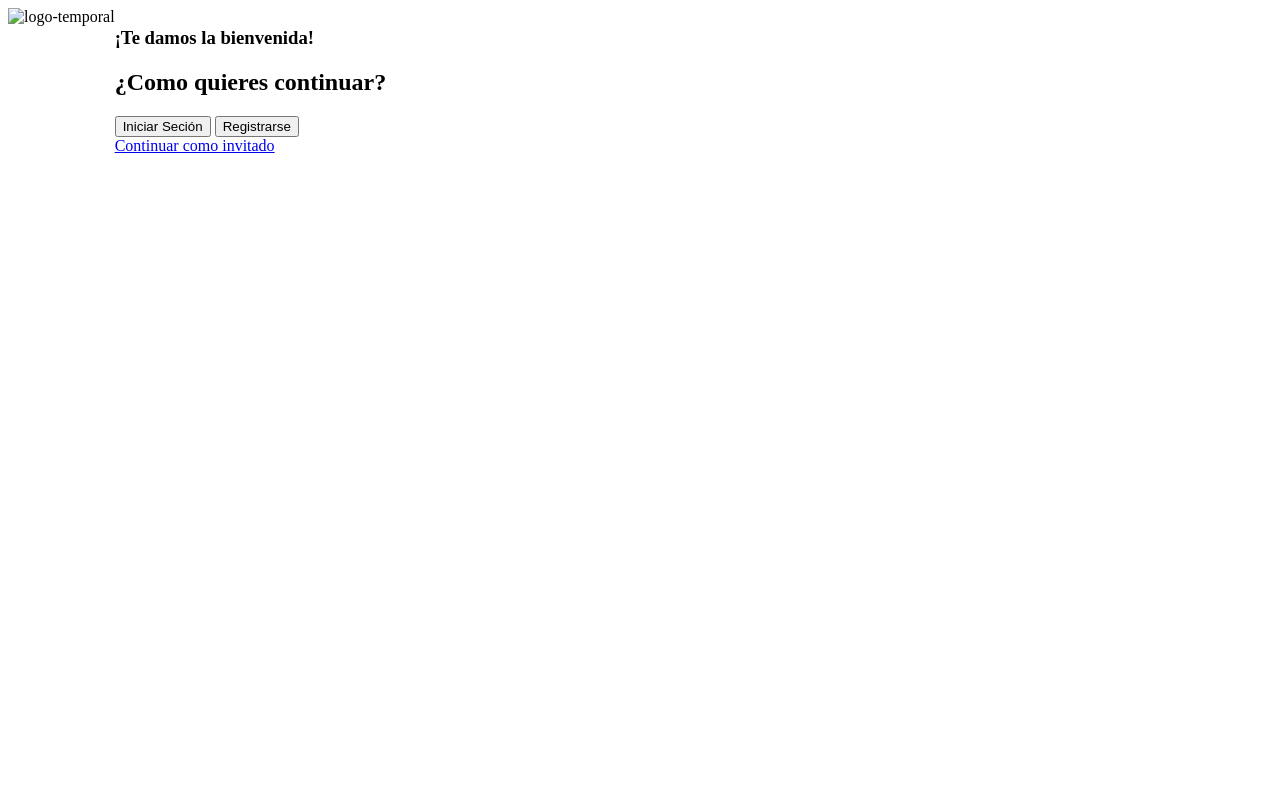
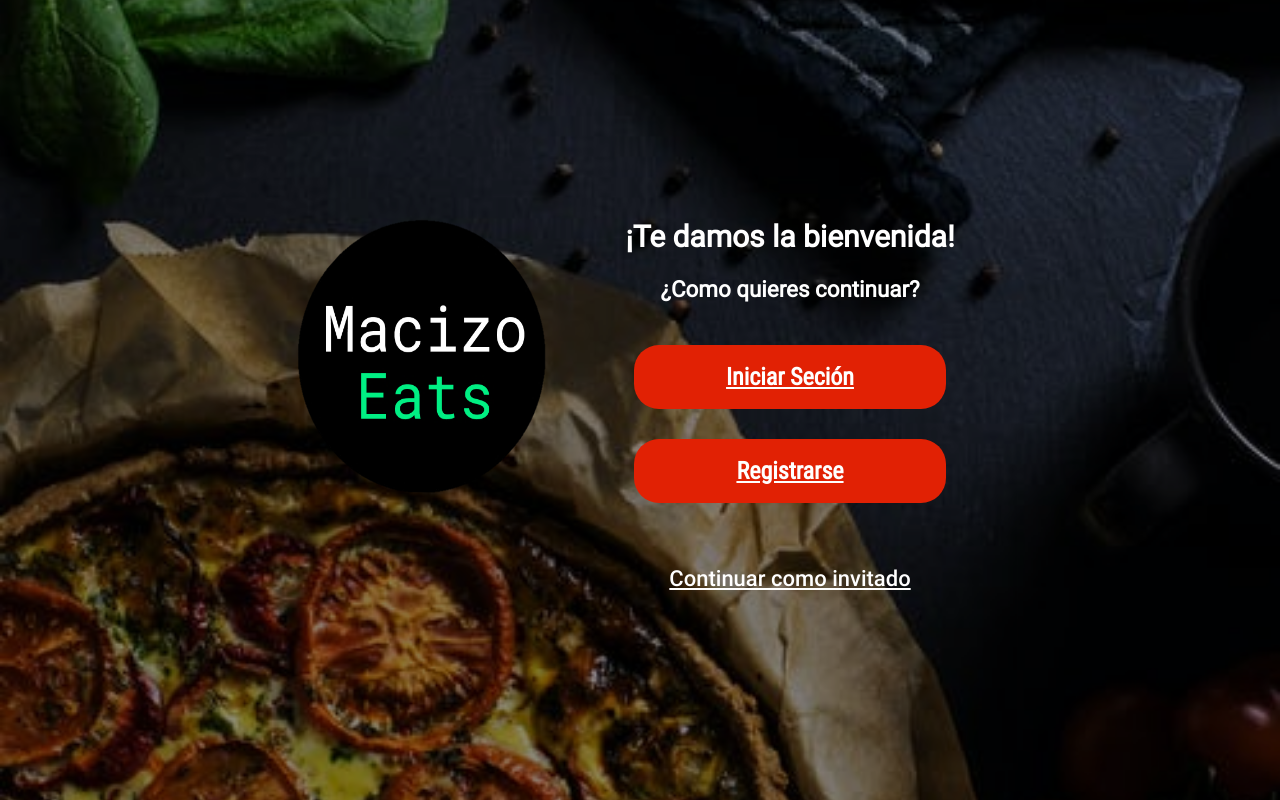
Before and after one commit to andres15mol/MacizoEats, a plain HTML site: page index.html in a window 1280 px wide. Drawn offline with Linux system fonts and the light colour scheme.

Commit message:
correccion datos interface-login

```diff
--- a/index.html
+++ b/index.html
@@ -5,9 +5,9 @@
     <meta http-equiv="X-UA-Compatible" content="IE=edge">
     <meta name="viewport" content="width=device-width, initial-scale=1.0">
     <title>Macizo Eats</title>
-    <link rel="stylesheet" href="assets/css/style-login.css">
+    <link rel="stylesheet" href="assets/css/styles-login.css">
     <link rel="stylesheet" href="assets/font/fonts.css">
-    <link rel="stylesheet" href="assets/css/style-register.css">
+    <link rel="stylesheet" href="assets/css/styles-register.css">
     <script src="https://kit.fontawesome.com/246f25c267.js" crossorigin="anonymous"></script>
 </head>
 <body onload="blockPag()">
```
Also changed, not shown: assets/img/background.jpg (added), assets/img/favicon.ico (deleted), assets/img/logo-temp.png (added).
